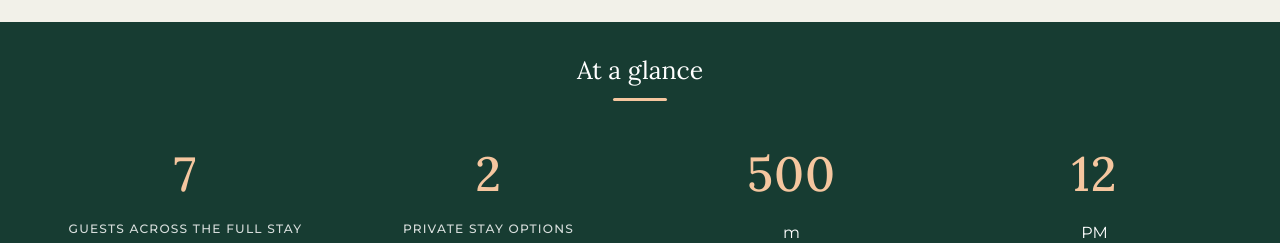
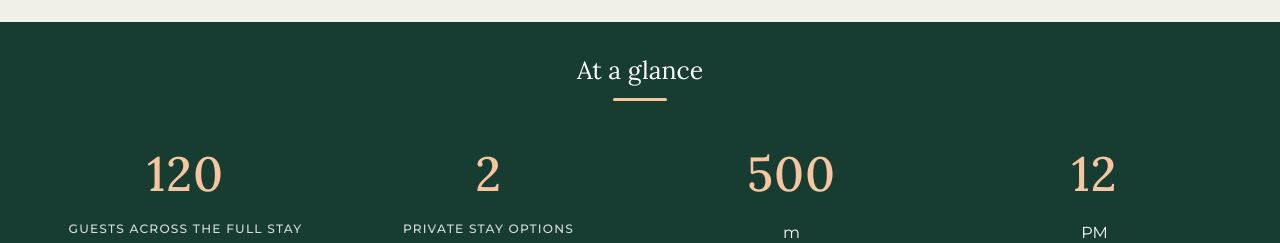
Before and after one commit to anilrawat1984/rawatoasis, a plain HTML site: page index.html in a window 1280 px wide. Shown: the part 3040-3283 px from the top of the page. Drawn offline with Linux system fonts and the light colour scheme.

Commit message:
Update counter data-target value in index.html

```diff
--- a/index.html
+++ b/index.html
@@ -1160,7 +1160,7 @@
             <h2>At a glance</h2>
             <div class="stats-grid">
                 <div class="stat-item">
-                    <span class="counter" data-target="7">0</span>
+                    <span class="counter" data-target="120">0</span>
                     <p>Guests across the full stay</p>
                 </div>
                 <div class="stat-item">
```
